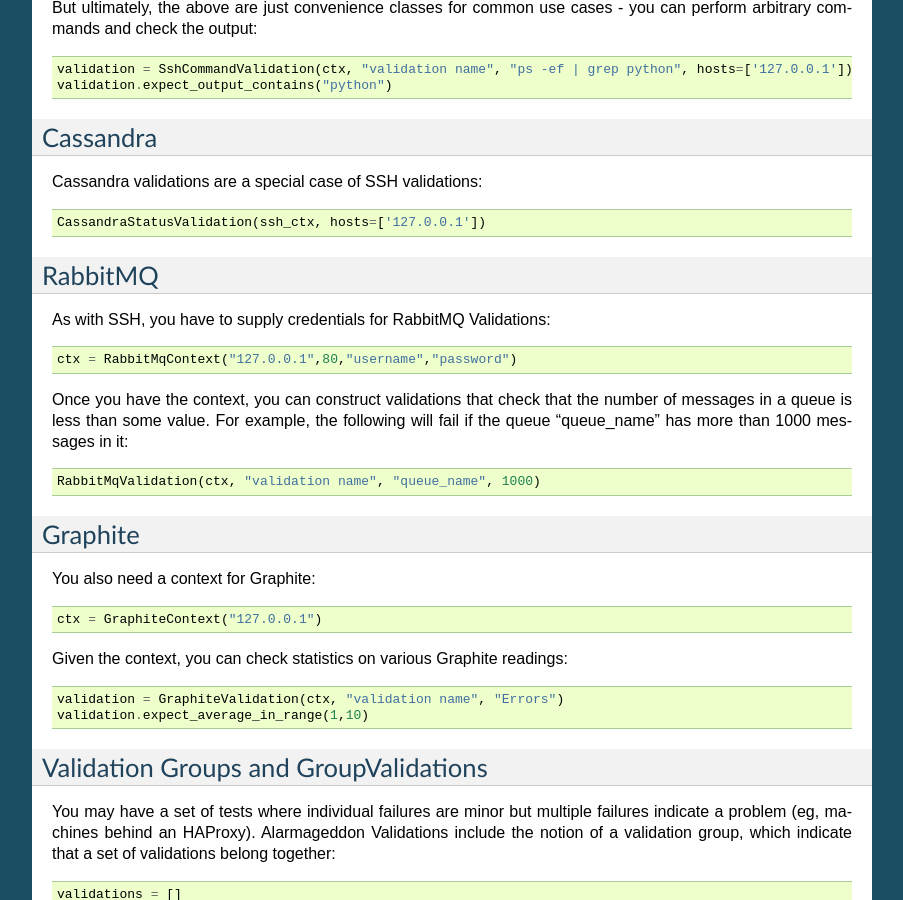
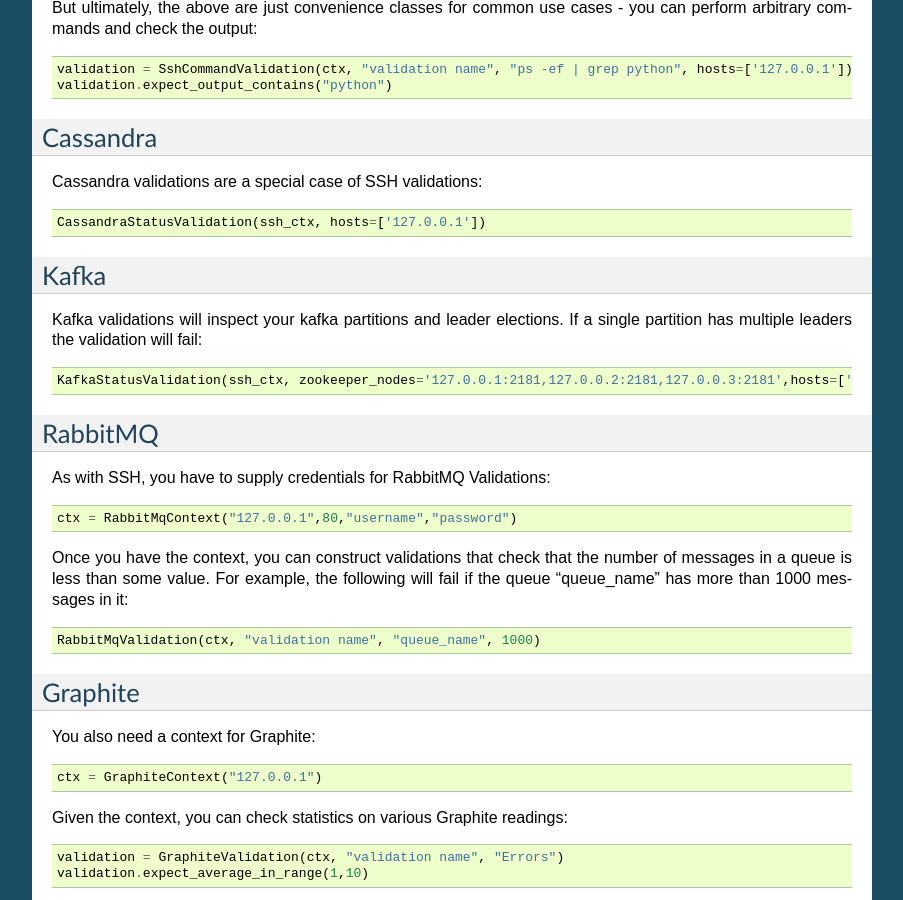
Before and after one commit to PearsonEducation/Alarmageddon, a Sphinx documentation site: the page built from doc/validations.rst, in a window 1280 px wide and 900 px high, scrolled down 1253 px. Shown: the whole window, without its empty margins (198-1101 px from the left). Built offline with Sphinx 7.4.7, drawn with Linux system fonts in a browser that asks for light colours.

Commit message:
fix pep8 compliance issues, add documentation, and fix typos.

```diff
--- a/doc/validations.rst
+++ b/doc/validations.rst
@@ -69,6 +69,13 @@ Cassandra validations are a special case of SSH validations::
 
     CassandraStatusValidation(ssh_ctx, hosts=['127.0.0.1'])
 
+Kafka
+-----
+
+Kafka validations will inspect your kafka partitions and leader elections. If a single partition has multiple leaders the validation will fail::
+
+    KafkaStatusValidation(ssh_ctx, zookeeper_nodes='127.0.0.1:2181,127.0.0.2:2181,127.0.0.3:2181',hosts=['127.0.0.1'])
+
 RabbitMQ
 --------
 
```
Also changed, not shown: doc/alarmageddon.validations.rst (+8 -0 lines), 2 other files.
